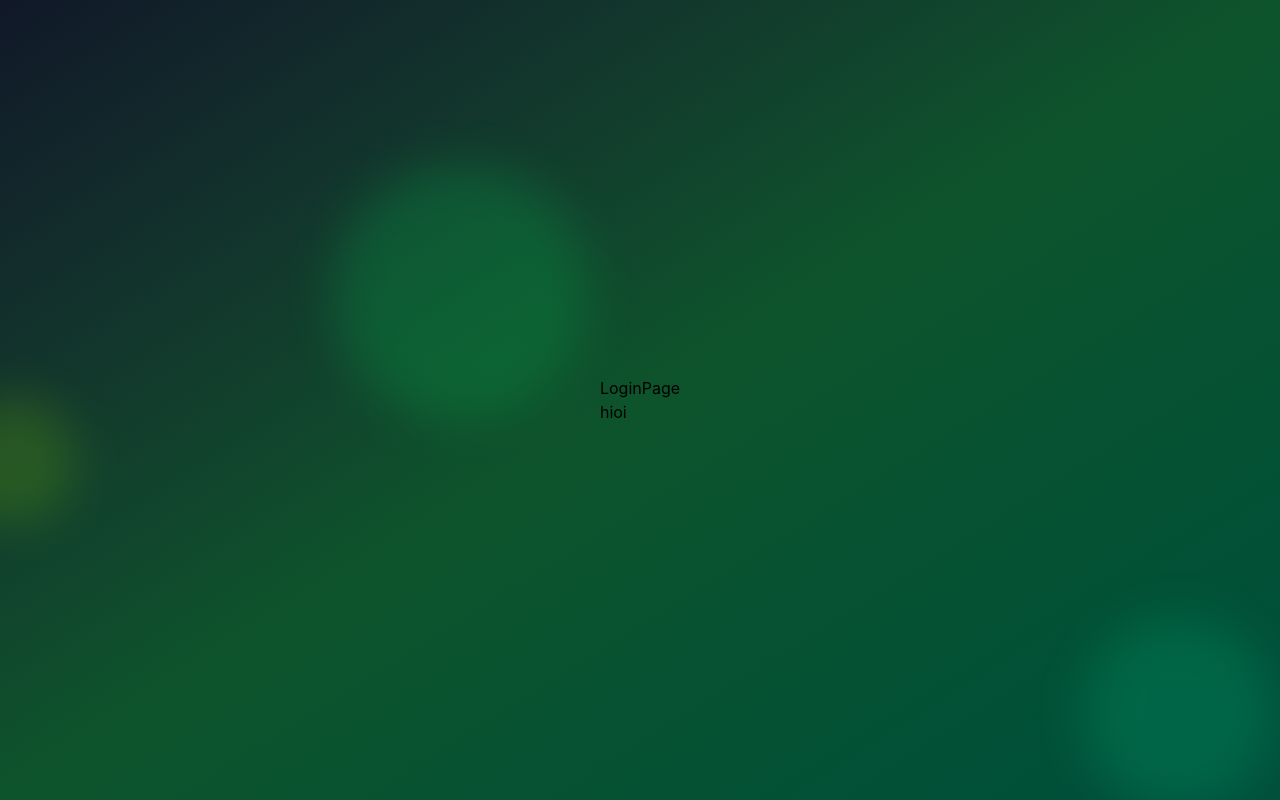
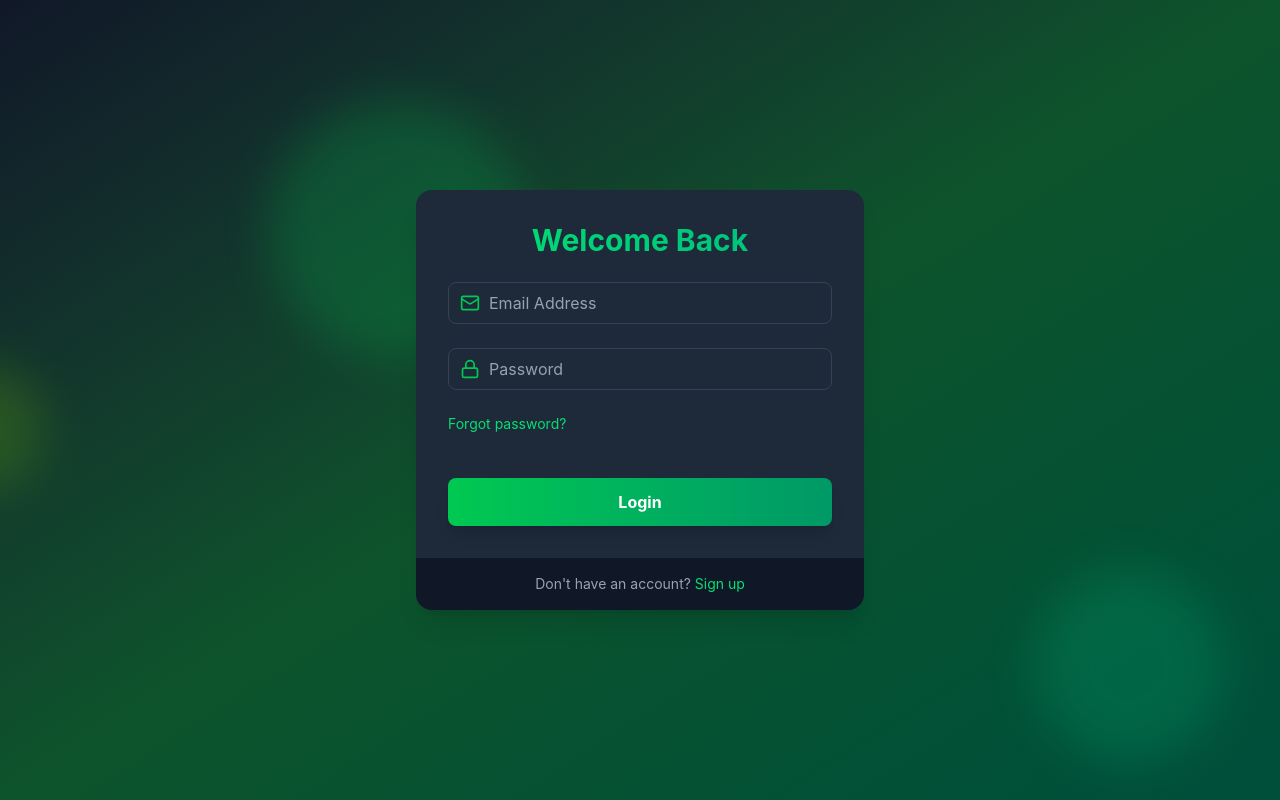
Before and after one commit to Abhinav-Kumar-Bindra21/MERN_AUTH, a React app in the folder frontend/: page /login in a window 1280 px wide. Built offline with nearby package versions, Linux system fonts and the light colour scheme; the HTML template or start-up script is replaced by a standard one.

Commit message:
making login page

```diff
--- a/frontend/src/pages/LoginPage.jsx
+++ b/frontend/src/pages/LoginPage.jsx
@@ -1,11 +1,73 @@
 import React from "react";
+import { motion } from "framer-motion";
+import Input from "../components/Input";
+import { Mail, User, Lock, Loader } from "lucide-react";
+import { useState } from "react";
+import { Link } from "react-router";
+import PasswordStrengthMeter from "../components/PasswordStrengthMeter";
 
 const LoginPage = () => {
+  const [email, setEmail] = useState("");
+  const [password, setPassword] = useState("");
+  const isLoading = false;
+  const handleLogin = (e) => {
+    e.preventDefault();
+  };
   return (
-    <div>
-      LoginPage
-      <div>hioi</div>
-    </div>
+    <motion.div
+      initial={{ opacity: 0, y: 20 }}
+      animate={{ opacity: 1, y: 0 }}
+      transition={{ duration: 0.5 }}
+      className="max-w-md w-full bg-gray-800 bg-opacity-50 backdrop-filter backdrop-blur-xl rounded-2xl shadow-xl overflow-hidden"
+    >
+      <div className="p-8">
+        <h2 className="text-3xl font-bold mb-6 text-center bg-gradient-to-r from-green-400 to-emerald-500 text-transparent bg-clip-text">
+          Welcome Back
+        </h2>
+
+        <form onSubmit={handleLogin}>
+          <Input
+            icon={Mail}
+            type="email"
+            placeholder="Email Address"
+            value={email}
+            onChange={(e) => setEmail(e.target.value)}
+          />
+
+          <Input
+            icon={Lock}
+            type="password"
+            placeholder="Password"
+            value={password}
+            onChange={(e) => setPassword(e.target.value)}
+          />
+
+          <div className="flex items-center mb-6">
+            <Link to="/forgot-password" className="text-sm text-green-400 hover:underline">
+              Forgot password?
+            </Link>
+          </div>
+
+          <motion.button
+            className="mt-5 w-full py-3 px-4 bg-gradient-to-r from-green-500 to-emerald-600 text-white font-bold rounded-lg shadow-lg hover:from-green-600 hover:to-emerald-700 focus:ring-2 focus:ring-green-500 focus:ring-offset-2 focus:ring-offset-gray-900 transition duration-200"
+            whileHover={{ scale: 1.02 }}
+            whileTap={{ scale: 0.98 }}
+            type="submit"
+            disabled={isLoading}
+          >
+            {isLoading ? <Loader className="size-6 animate-spin  mx-auto" /> : "Login"}
+          </motion.button>
+        </form>
+      </div>
+      <div className="px-8 py-4 bg-gray-900 bg-opcity-50 flex justify-center">
+        <p className="text-sm text-gray-400">
+          Don't have an account?{" "}
+          <Link to={"/signup"} className="text-green-400 hover:underline">
+            Sign up
+          </Link>
+        </p>
+      </div>
+    </motion.div>
   );
 };
 
```
